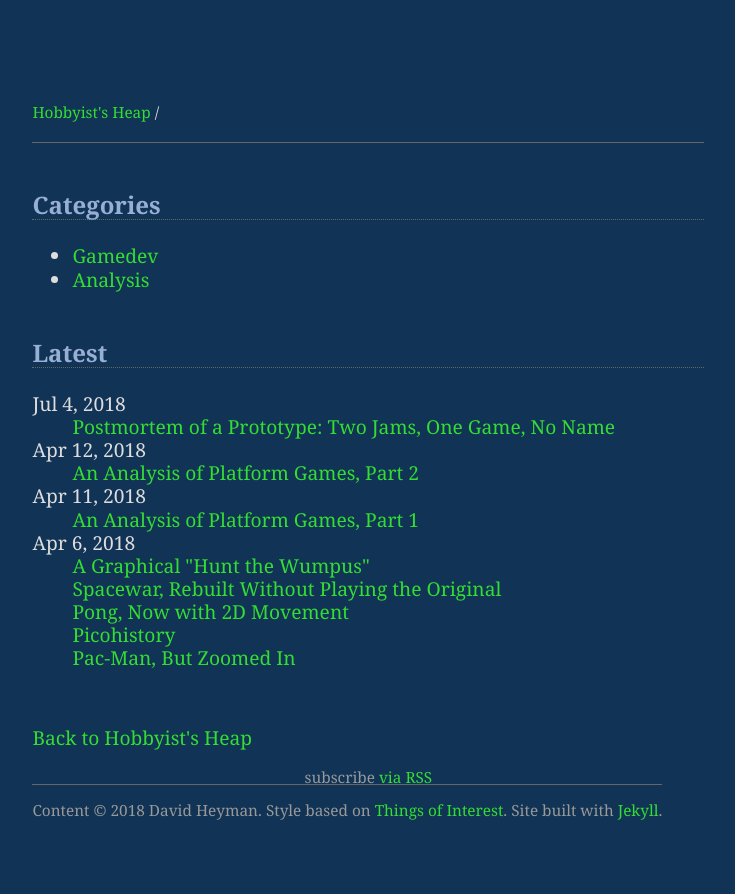
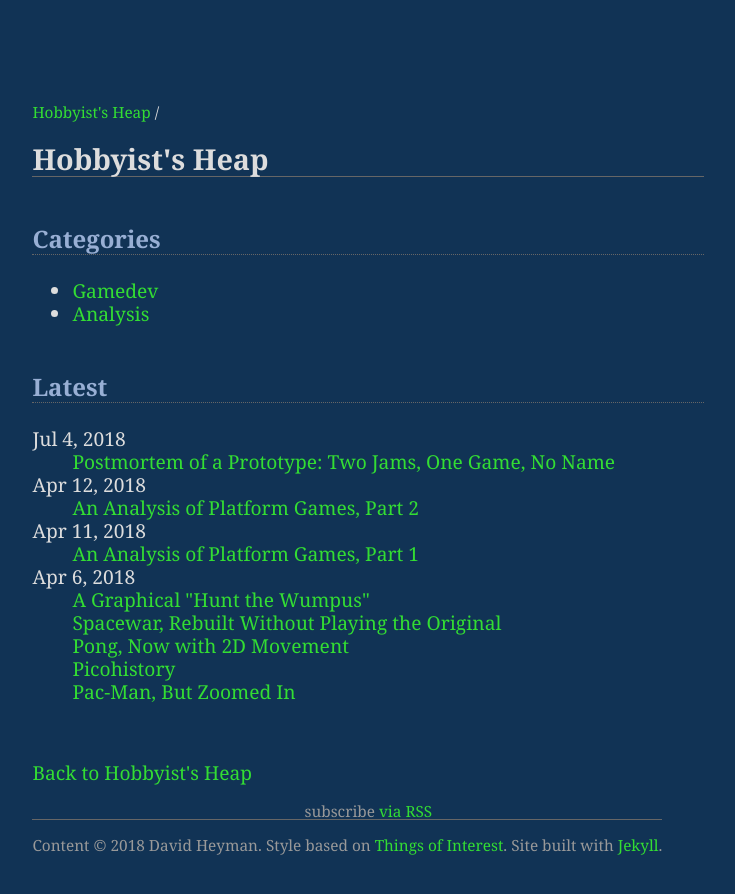
Before and after one commit to qwertystop/qwertystop.github.io, a Jekyll site: the page built from index.md, in a window 1280 px wide. Shown: the top 894 px of the page, without its empty margins (14-749 px from the left). Built offline with Jekyll 4.4.1, drawn with Linux system fonts in a browser that asks for light colours.

Commit message:
Fix title on homepage

```diff
--- a/_layouts/home.html
+++ b/_layouts/home.html
@@ -1,6 +1,5 @@
 ---
 layout: default
-title: "Hobbyist's Heap"
 ---
 
     <h2>Categories</h2>
--- a/index.md
+++ b/index.md
@@ -2,5 +2,6 @@
 # You don't need to edit this file, it's empty on purpose.
 # Edit theme's home layout instead if you wanna make some changes
 # See: https://jekyllrb.com/docs/themes/#overriding-theme-defaults
+title: "Hobbyist's Heap"
 layout: home
 ---
```
